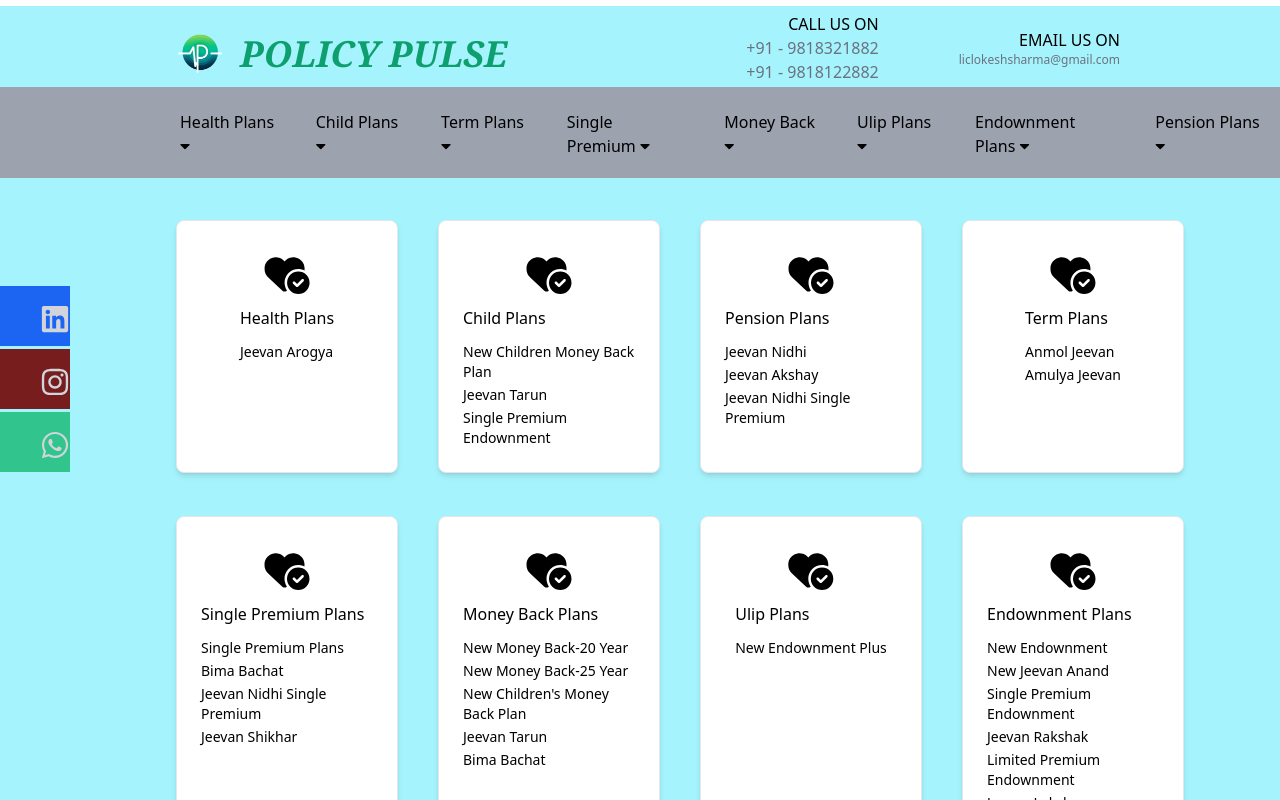
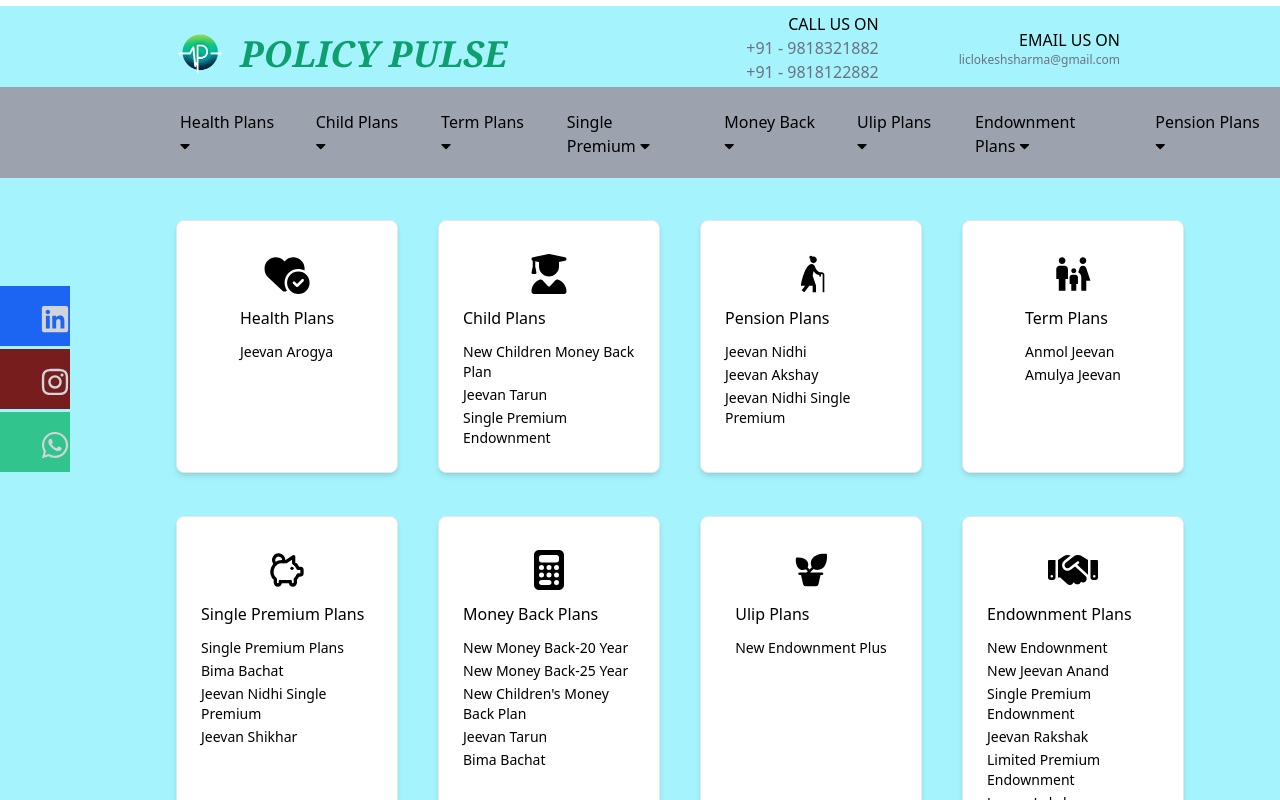
Before and after one commit to himanshi-sharma-123/Policy-Pulse, a React (Vite) app: page / in a window 1280 px wide. Shown: the top 800 px of the page. Built offline with nearby package versions, Linux system fonts and the light colour scheme.

Commit message:
add emojis

```diff
--- a/src/components/Banner.jsx
+++ b/src/components/Banner.jsx
@@ -1,4 +1,14 @@
-import { FaHeartCircleCheck } from "react-icons/fa6";
+import {
+  FaCalculator,
+  FaHandshake,
+  FaHeartCircleCheck,
+  FaUserGraduate,
+} from "react-icons/fa6";
+import { MdFamilyRestroom, MdOutlineElderlyWoman } from "react-icons/md";
+import { PiPottedPlantFill } from "react-icons/pi";
+
+import { TbPigMoney } from "react-icons/tb";
+
 import { Card } from "flowbite-react";
 import React from "react";
 import { Link } from "react-router-dom";
@@ -70,6 +80,30 @@
   },
 ];
 
+const getEmojiComponent = (header) => {
+  switch (header) {
+    case "Health Plans":
+      return <FaHeartCircleCheck className="w-full h-10" />;
+    case "Child Plans":
+      return <FaUserGraduate className="w-full h-10" />;
+    case "Pension Plans":
+      return <MdOutlineElderlyWoman className="w-full h-10" />;
+    case "Term Plans":
+      return <MdFamilyRestroom className="w-full h-10" />;
+    case "Single Premium Plans":
+      return <TbPigMoney className="w-full h-10" />;
+    case "Money Back Plans":
+      return <FaCalculator className="w-full h-10" />;
+    case "Ulip Plans":
+      return <PiPottedPlantFill className="w-full h-10" />;
+    case "Endownment Plans":
+      return <FaHandshake className="w-full h-10" />;
+
+    default:
+      return null;
+  }
+};
+
 const Banner = () => {
   return (
     <div className="px-4 lg:px-24 flex items-center bg-cyan-200">
@@ -82,7 +116,9 @@
               key={i}
             >
               <div className="flex-grow ">
-                <FaHeartCircleCheck className="w-full h-10" />
+                {getEmojiComponent(list.header)} {/* Get emoji dynamically */}
+                {/* <p className="w-full h-10">{lists.emojis}</p> */}
+                {/* <FaHeartCircleCheck className="w-full h-10" /> */}
                 <h6 className="mt-3">{list.header}</h6>
                 <ul className="mt-3">
                   {list.sublists.map((sublist, index) => (
```
